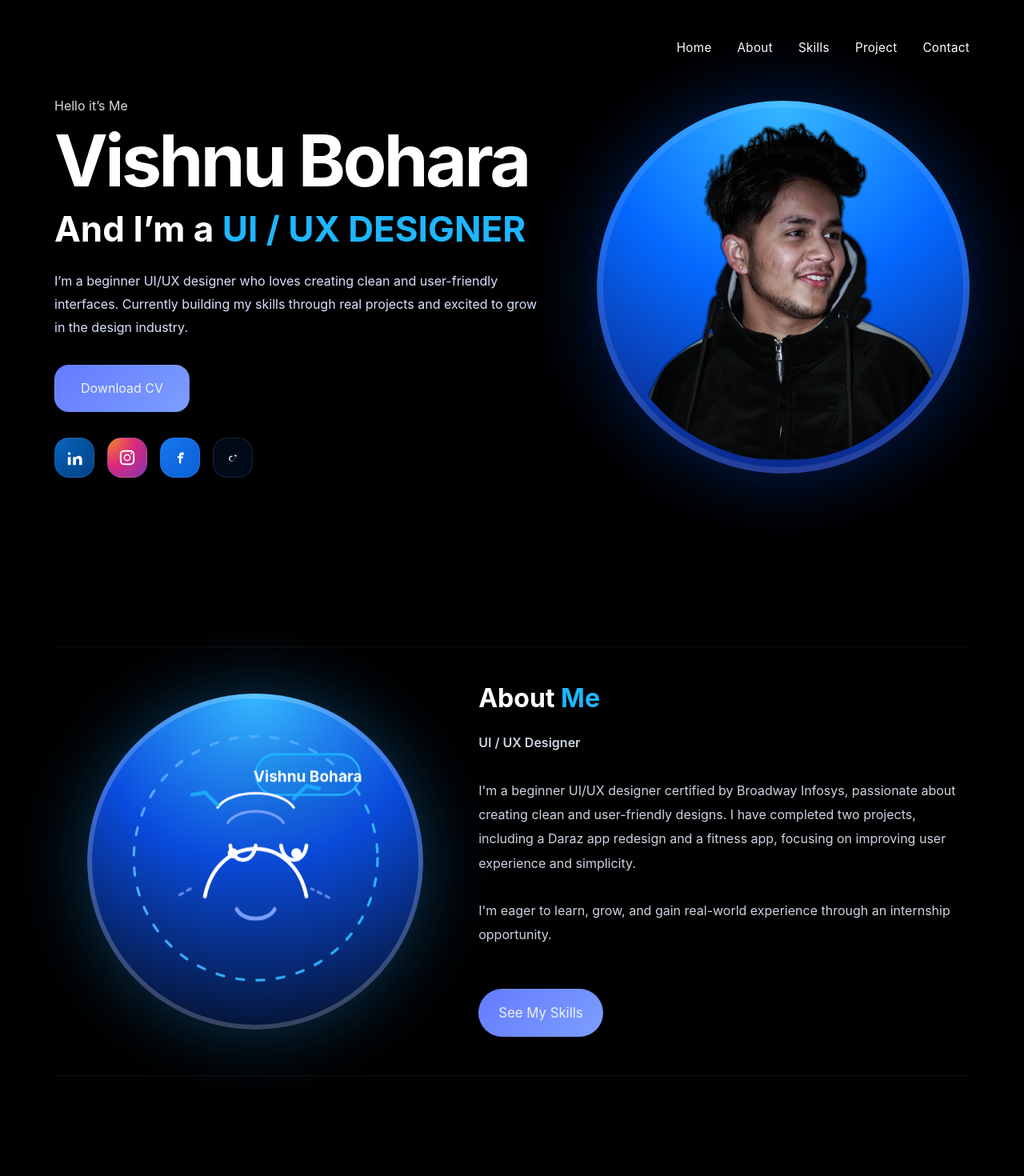
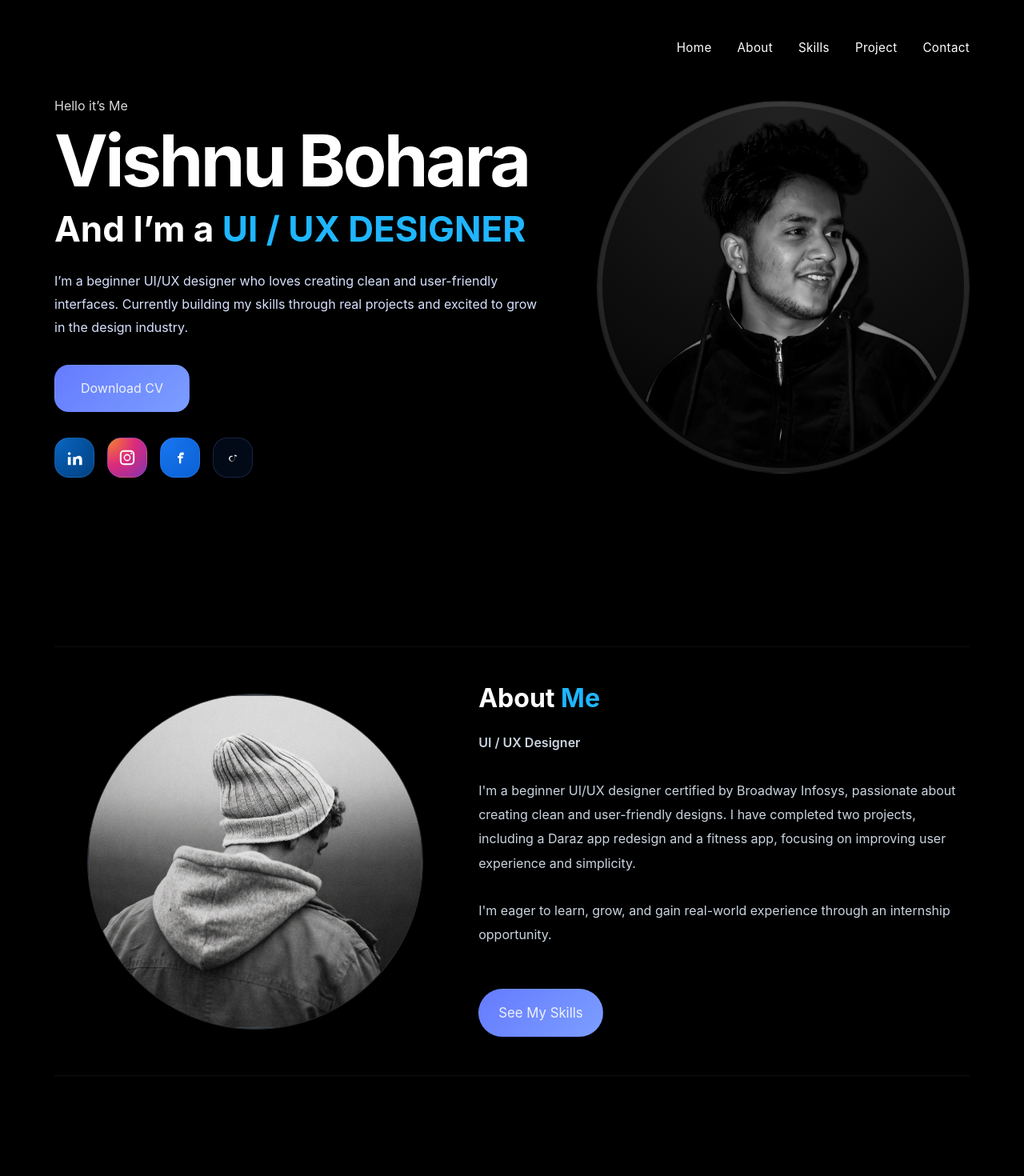
Before and after one commit to v1cky555/mywebsite, a React (Vite) app: page / in a window 1280 px wide. Shown: the top 1470 px of the page at 80% size. Built offline with nearby package versions, Linux system fonts and the light colour scheme; the HTML template or start-up script is replaced by a standard one.

Commit message:
refactor navigation to use buttons for smooth scrolling; update styles for hero and about sections

```diff
--- a/src/App.css
+++ b/src/App.css
@@ -24,14 +24,21 @@
   gap: 2rem;
 }
 
+.nav-links button,
 .nav-links a {
   color: #ffffff;
+  background: none;
+  border: none;
+  padding: 0;
+  font: inherit;
+  cursor: pointer;
   text-decoration: none;
   font-size: 0.95rem;
   letter-spacing: 0.02em;
   transition: color 0.2s ease, transform 0.2s ease;
 }
 
+.nav-links button:hover,
 .nav-links a:hover {
   color: #4fd1ff;
   transform: translateY(-1px);
@@ -98,12 +105,15 @@
   aspect-ratio: 1 / 1;
   border-radius: 50%;
   padding: 1rem;
-  background: radial-gradient(circle at top, #36b9ff 0%, #0469ff 45%, #0e1971 100%);
-  box-shadow: 0 0 90px rgba(10, 92, 255, 0.35);
+  background: radial-gradient(circle at top, #222 0%, #111 50%, #000 100%);
+  border: 1px solid rgba(255, 255, 255, 0.08);
+  box-shadow: 0 25px 65px rgba(0, 0, 0, 0.25);
   position: relative;
   overflow: hidden;
   display: grid;
   place-items: center;
+  transition: transform 0.35s ease, box-shadow 0.35s ease;
+  animation: heroPhotoFloat 6s ease-in-out infinite;
 }
 
 .hero-photo-ring::before {
@@ -111,7 +121,7 @@
   position: absolute;
   inset: 0;
   border-radius: 50%;
-  box-shadow: inset 0 0 0 8px rgba(255, 255, 255, 0.1);
+  box-shadow: inset 0 0 0 6px rgba(255, 255, 255, 0.1);
   pointer-events: none;
 }
 
@@ -122,11 +132,28 @@
   border-radius: 50%;
   position: relative;
   z-index: 1;
+  transform: scale(1.03);
+  transition: transform 0.4s ease, filter 0.4s ease;
+  filter: grayscale(100%) contrast(1.05) brightness(0.95);
 }
 
 .hero-photo-ring:hover {
-  transform: translateY(-4px);
-  box-shadow: 0 0 120px rgba(15, 135, 255, 0.45);
+  transform: translateY(-8px);
+  box-shadow: 0 0 140px rgba(255, 255, 255, 0.12);
+}
+
+.hero-photo-ring:hover img {
+  transform: scale(1.12);
+  filter: grayscale(0%) brightness(1.05) contrast(1.1) saturate(1.15);
+}
+
+@keyframes heroPhotoFloat {
+  0%, 100% {
+    transform: translateY(0) rotate(0deg);
+  }
+  50% {
+    transform: translateY(-6px) rotate(0.1deg);
+  }
 }
 
 .hero-actions .button {
@@ -201,10 +228,45 @@
   aspect-ratio: 1 / 1;
   border-radius: 50%;
   padding: 1rem;
-  background: radial-gradient(circle at top, #36b9ff 0%, #0b4de0 45%, #05080f 100%);
-  box-shadow: 0 0 90px rgba(27, 157, 255, 0.35);
+  background: rgba(255, 255, 255, 0.04);
+  border: 1px solid rgba(255, 255, 255, 0.14);
+  box-shadow: 0 25px 65px rgba(0, 0, 0, 0.18);
   overflow: hidden;
   position: relative;
+  display: grid;
+  place-items: center;
+  transition: transform 0.35s ease, box-shadow 0.35s ease;
+  transform: translateY(0);
+  animation: aboutPhotoFloat 6s ease-in-out infinite;
+}
+
+.about-photo-circle-img {
+  width: 100%;
+  height: 100%;
+  object-fit: cover;
+  border-radius: 50%;
+  box-shadow: inset 0 0 0 1px rgba(255, 255, 255, 0.12);
+  transition: transform 0.4s ease, filter 0.4s ease;
+  transform: scale(1.08);
+}
+
+.about-photo-ring.about-photo-circle:hover {
+  transform: translateY(-12px);
+  box-shadow: 0 35px 90px rgba(0, 0, 0, 0.22);
+}
+
+.about-photo-ring.about-photo-circle:hover .about-photo-circle-img {
+  transform: scale(1.18);
+  filter: brightness(1.09);
+}
+
+@keyframes aboutPhotoFloat {
+  0%, 100% {
+    transform: translateY(0) rotate(0deg);
+  }
+  50% {
+    transform: translateY(-6px) rotate(-0.25deg);
+  }
 }
 
 .about-photo-ring.about-photo-circle::before {
--- a/src/App.jsx
+++ b/src/App.jsx
@@ -41,15 +41,23 @@ function App() {
       });
   };
 
+  const scrollToSection = (id) => {
+    const el = document.getElementById(id);
+    if (el) {
+      el.scrollIntoView({ behavior: 'smooth', block: 'start' });
+      window.history.replaceState(null, '', window.location.pathname + window.location.search);
+    }
+  };
+
   return (
     <div className="app-shell">
       <nav className="site-nav">
         <div className="nav-links">
-          <a href="#home">Home</a>
-          <a href="#about">About</a>
-          <a href="#skills">Skills</a>
-          <a href="#projects">Project</a>
-          <a href="#contact">Contact</a>
+          <button type="button" onClick={() => scrollToSection('home')}>Home</button>
+          <button type="button" onClick={() => scrollToSection('about')}>About</button>
+          <button type="button" onClick={() => scrollToSection('skills')}>Skills</button>
+          <button type="button" onClick={() => scrollToSection('projects')}>Project</button>
+          <button type="button" onClick={() => scrollToSection('contact')}>Contact</button>
         </div>
       </nav>
 
@@ -134,33 +142,11 @@ function App() {
           <div className="about-grid">
             <div className="about-visual about-profile">
               <div className="about-photo-ring about-photo-circle">
-                <div className="about-sketch">
-                  <svg className="sketch-svg" viewBox="0 0 220 220" aria-hidden="true">
-                    <defs>
-                      <linearGradient id="sketchGlow" x1="0%" y1="0%" x2="100%" y2="100%">
-                        <stop offset="0%" stopColor="#65a7ff" />
-                        <stop offset="100%" stopColor="#1fb6ff" />
-                      </linearGradient>
-                    </defs>
-                    <circle cx="110" cy="110" r="96" fill="none" stroke="url(#sketchGlow)" strokeWidth="2" strokeDasharray="6 10" />
-                    <g className="sketch-badge">
-                      <rect x="110" y="28" width="82" height="32" rx="16" fill="rgba(31, 182, 255, 0.14)" stroke="#1fb6ff" strokeWidth="1.5" />
-                      <text x="151" y="50" textAnchor="middle" fontSize="12" fontWeight="700" fill="#ffffff">Vishnu Bohara</text>
-                    </g>
-                    <path d="M70 140 C80 90 140 90 150 140" fill="none" stroke="#ffffff" strokeWidth="3" />
-                    <path d="M90 100 C92 115 108 115 110 100" fill="none" stroke="#ffffff" strokeWidth="3" />
-                    <path d="M130 100 C132 115 148 115 150 100" fill="none" stroke="#ffffff" strokeWidth="3" />
-                    <path d="M80 70 C90 55 130 55 140 70" fill="none" stroke="#ffffff" strokeWidth="2" strokeLinecap="round" />
-                    <path d="M88 82 C96 70 124 70 132 82" fill="none" stroke="#7c9eff" strokeWidth="2" strokeLinecap="round" />
-                    <circle cx="92" cy="106" r="4" fill="#ffffff" />
-                    <circle cx="142" cy="106" r="4" fill="#ffffff" />
-                    <path d="M95 150 C100 160 120 160 125 150" fill="none" stroke="#7c9eff" strokeWidth="3" strokeLinecap="round" />
-                    <path className="sketch-line" d="M60 60 L70 58 L80 68" fill="none" stroke="#1fb6ff" strokeWidth="3" strokeLinecap="round" />
-                    <path className="sketch-line" d="M160 55 L150 53 L140 63" fill="none" stroke="#1fb6ff" strokeWidth="3" strokeLinecap="round" />
-                    <path className="sketch-line" d="M48 140 L62 132" fill="none" stroke="#7c9eff" strokeWidth="2" strokeDasharray="3 4" />
-                    <path className="sketch-line" d="M170 142 L154 134" fill="none" stroke="#7c9eff" strokeWidth="2" strokeDasharray="3 4" />
-                  </svg>
-                </div>
+                <img
+                  className="about-photo-circle-img"
+                  src="/aboutme.png"
+                  alt="Vishnu Bohara"
+                />
               </div>
             </div>
             <div className="about-copy">
@@ -179,9 +165,13 @@ function App() {
                 I'm eager to learn, grow, and gain real-world experience
                 through an internship opportunity.
               </p>
-              <a className="button primary about-button" href="#skills">
+              <button
+                type="button"
+                className="button primary about-button"
+                onClick={() => scrollToSection('skills')}
+              >
                 See My Skills
-              </a>
+              </button>
             </div>
           </div>
         </section>
```
Also changed, not shown: public/aboutme.png (added).
